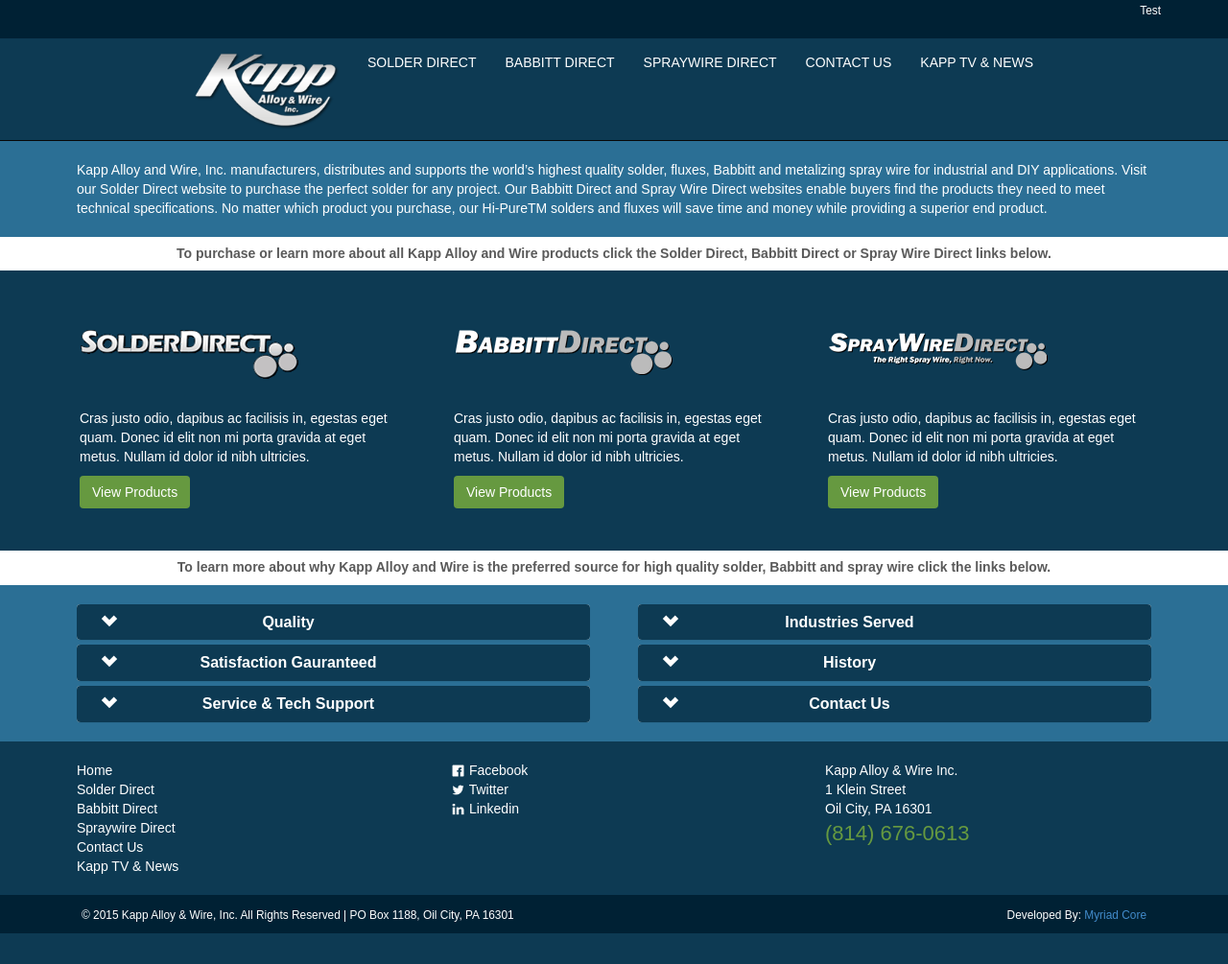
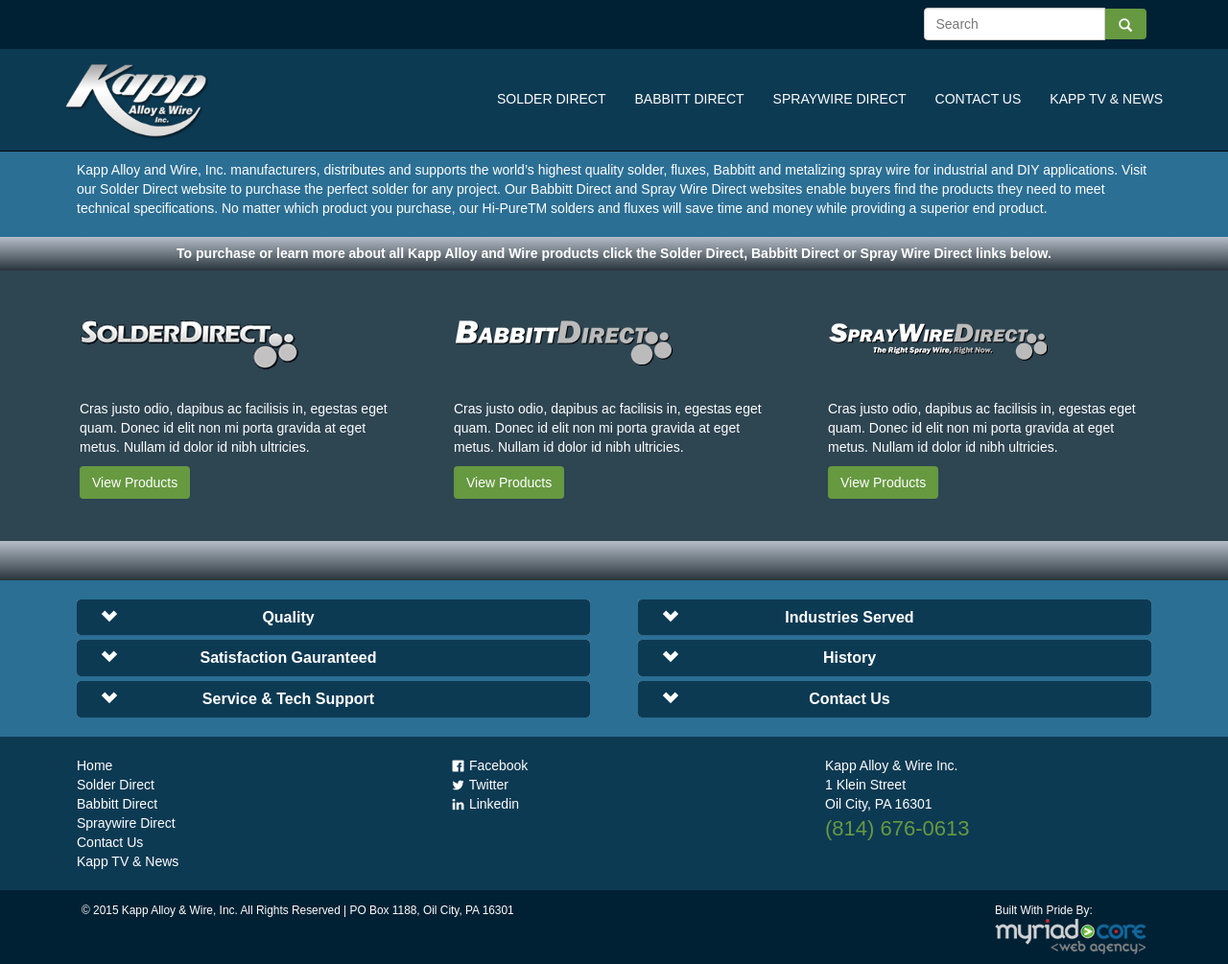
Before and after one commit to schwag/kappalloy, a PHP site: page /RDL/index.php in a window 1280 px wide. Shown: the whole page at 96% size. Before the commit the page ends 973 px from the top, so only its background shows below. Run offline with PHP 8.4, Linux system fonts and the light colour scheme; some libraries are stand-ins or nearby versions.

Commit message:
color changes

```diff
--- a/css/custom.css
+++ b/css/custom.css
@@ -20,7 +20,7 @@
 h4, .h4 {
 	font-size: 14px;
 	text-align: center;
-	color: #5A5A5A;
+	color: #ffffff;
 	font-weight: bold;
 	margin: 10px;
 }
@@ -38,7 +38,7 @@
 }
 .navbar{
 	background-color: #0d3a53;
-	margin-top: 40px;
+	margin-top: 51px;
 	height: 107px;
 }
 .navbar-inverse .navbar-nav>li>a:hover {
@@ -52,6 +52,7 @@
 }
 .navbar-inverse .navbar-nav>li>a{
 	color: #ffffff;
+	margin-top: 27px;
 }
 .navbar-inverse .navbar-toggle {
 	color: white;
@@ -59,7 +60,7 @@
 	border-color: white;
 }
 .navbar-inverse .navbar-toggle:hover {
-	background-color: #336666;
+	background-color: #2B6F95;
 	color: #ffffff;
 }
 .navbar-inverse .navbar-toggle .glyphicon {
@@ -70,7 +71,7 @@
 }
 .navbar-inverse .navbar-nav>.active>a, .navbar-inverse .navbar-nav>.active>a:hover, .navbar-inverse .navbar-nav>.active>a:focus {
 	color: #fff;
-	background-color: #336666;
+	background-color: #2B6F95;
 	border-bottom: 2px solid #ffffff;
 }
 .navbar-inverse {
@@ -88,6 +89,9 @@
 	border: 1px solid transparent;
 	border-radius: 4px;
 }
+.navbar-inverse .navbar-brand {
+	margin-right: 270px;
+}
 .glyphicon-home,.glyphicon-book,.glyphicon-tags,.glyphicon-user,.glyphicon-th-large,.glyphicon-earphone{
 	padding-right: 5px;
 }
@@ -99,12 +103,12 @@
 	color: #ffffff;
 }
 .grayBackground{
-	background-color: #0d3a53;
+	background-color: #2E4552;
 	padding: 10px;
 }
 .whitetopBackground{
 	background-color: #002134;
-	height: 40px;
+	height: 51px;
 }
 .logoBackground{
 	background-color: #ffffff;
@@ -284,10 +288,6 @@
 	margin: 0 0 20px;
 	font-size: 17.5px;
 	border-left: 5px solid #336666;
-}
-.destinationArea{
-	margin: 10px 0px 0px 0px;
-	border-radius: 10px;
 }
 .contactCreditbox{
 	/*background-color: #303432;
@@ -526,7 +526,7 @@
 }
 .panel-default>.panel-heading {
 	color: #ffffff;
-	background-color: #0d3a53;
+	background-color: #0D3A53;
 	border-radius: 4px;
 }
 .panel-title>a {
@@ -575,6 +575,16 @@
 .whiteParagraph p{
 	color: #ffffff;
 	margin: 10px;
+}
+.titleRow{
+	background: rgb(181,189,200); /* Old browsers */
+	background: -moz-linear-gradient(top,  rgba(181,189,200,1) 0%, rgba(130,140,149,1) 36%, rgba(40,52,59,1) 100%); /* FF3.6+ */
+	background: -webkit-gradient(linear, left top, left bottom, color-stop(0%,rgba(181,189,200,1)), color-stop(36%,rgba(130,140,149,1)), color-stop(100%,rgba(40,52,59,1))); /* Chrome,Safari4+ */
+	background: -webkit-linear-gradient(top,  rgba(181,189,200,1) 0%,rgba(130,140,149,1) 36%,rgba(40,52,59,1) 100%); /* Chrome10+,Safari5.1+ */
+	background: -o-linear-gradient(top,  rgba(181,189,200,1) 0%,rgba(130,140,149,1) 36%,rgba(40,52,59,1) 100%); /* Opera 11.10+ */
+	background: -ms-linear-gradient(top,  rgba(181,189,200,1) 0%,rgba(130,140,149,1) 36%,rgba(40,52,59,1) 100%); /* IE10+ */
+	background: linear-gradient(to bottom,  rgba(181,189,200,1) 0%,rgba(130,140,149,1) 36%,rgba(40,52,59,1) 100%); /* W3C */
+	filter: progid:DXImageTransform.Microsoft.gradient( startColorstr='#b5bdc8', endColorstr='#28343b',GradientType=0 ); /* IE6-9 */
 }
 
 /*----------------------------------Tabs------------------------------------*/
@@ -638,6 +648,14 @@
 	.contactNumbers{
 		display: none;
 	}
+	.navbar {
+		background-color: #0d3a53;
+		margin-top: 51px;
+		height: auto;
+	}
+	.navbar-fixed-top .navbar-collapse, .navbar-fixed-bottom .navbar-collapse {
+		max-height: 364px;
+	}
 	.navbar-inverse .navbar-nav>li>a:hover {
 		background-color: #ffffff;
 		color: black;
@@ -686,14 +704,11 @@
 		font-size: 12px;
 	}
 	.grayBackground{
-		background-image: url("../img/green_back.png");
 		padding: 10px 0px 10px 0px;
 	}
 	.footerSection{
-		background-image: url("../img/tweed.png");
 		padding: 10px 0px 10px 0px;
 		color: #ffffff;
-		border-top: 1px solid #ffffff;
 	}
 	.footerBox{
 		margin: 10px;
@@ -712,6 +727,9 @@
 	.jumboSlide{
 		display: none;
 	}
+	.productsAccordion {
+		margin: 10px 0px 10px 0px;
+	}
 }
 @media (min-width: 768px){
     .navbar-nav{
--- a/index.php
+++ b/index.php
@@ -24,7 +24,7 @@
                                 <div class="titleBox">
                                     <div class="col-md-12">
                                         <div class="titles">
-                                            <h4>To purchase or learn more about all Kapp Alloy and Wire products click the Solder Direct, Babbitt Direct or Spray Wire Direct links below.</h4>
+                                          <h4>To purchase or learn more about all Kapp Alloy and Wire products click the Solder Direct, Babbitt Direct or Spray Wire Direct links below.</h4>
                                         </div>
                                     </div>
                                 </div>
@@ -80,7 +80,8 @@
                                 <div class="titleBox">
                                     <div class="col-md-12">
                                         <div class="titles">
-                                            <h4>To learn more about why Kapp Alloy and Wire is the preferred source for high quality solder, Babbitt and spray wire click the links below.</h4>
+                                            <marquee behavior="scroll" direction="left"><h4>To learn more about why Kapp Alloy and Wire is the preferred source for high quality solder, Babbitt and spray wire click the links below.</h4></marquee>
+
                                         </div>
                                     </div>
                                 </div>
--- a/php/footer.php
+++ b/php/footer.php
@@ -43,7 +43,7 @@
                     <p><small>© 2015 Kapp Alloy & Wire, Inc. All Rights Reserved | PO Box 1188,  Oil City, PA 16301</small></p>
                 </div>
                 <div class="myriadCore col-md-6">
-                    <p><small>Developed By: <a href="http://www.myriadcore.com/" target="_blank">Myriad Core</a></small></p>
+                    <p><small>Built With Pride By: <a href="http://www.myriadcore.com/" target="_blank"><img src="img/mc_logo.png" class="img-responsive"></a></small></p>
                 </div>
             </footer>
 
--- a/php/learn-more-accordion-two.php
+++ b/php/learn-more-accordion-two.php
@@ -1,8 +1,8 @@
-<div class="panel-group" id="accordion">
+<div class="panel-group" id="accordionTwo">
   <div class="panel panel-default">
     <div class="panel-heading">
       <h4 class="panel-title">
-        <a data-toggle="collapse" data-parent="#accordion" href="#collapseFour">
+        <a data-toggle="collapse" data-parent="#accordionTwo" href="#collapseFour">
           Industries Served
         </a>
       </h4>
@@ -16,7 +16,7 @@
   <div class="panel panel-default">
     <div class="panel-heading">
       <h4 class="panel-title">
-        <a data-toggle="collapse" data-parent="#accordion" href="#collapseFive">
+        <a data-toggle="collapse" data-parent="#accordionTwo" href="#collapseFive">
           History
         </a>
       </h4>
@@ -30,7 +30,7 @@
   <div class="panel panel-default">
     <div class="panel-heading">
       <h4 class="panel-title">
-        <a data-toggle="collapse" data-parent="#accordion" href="#collapseSix">
+        <a data-toggle="collapse" data-parent="#accordionTwo" href="#collapseSix">
           Contact Us
         </a>
       </h4>
--- a/php/nav.php
+++ b/php/nav.php
@@ -3,9 +3,16 @@
                 <section class="whitetopBackground navbar-fixed-top">
                     <div class="container whiteSocial">
                         <div class="row topSocial">
-                            <div class="col-md-12">
-                                <p><small>Test</small></p>
-                            </div>
+        <div class="col-sm-3 col-md-3 pull-right">
+        <form class="navbar-form" role="search">
+        <div class="input-group">
+            <input type="text" class="form-control" placeholder="Search" name="srch-term" id="srch-term">
+            <div class="input-group-btn">
+                <button class="btn btn-default" type="submit"><i class="glyphicon glyphicon-search"></i></button>
+            </div>
+        </div>
+        </form>
+        </div>
                         </div>
                     </div>
                 </section>
```
Also changed, not shown: img/mc_logo.png (added).
